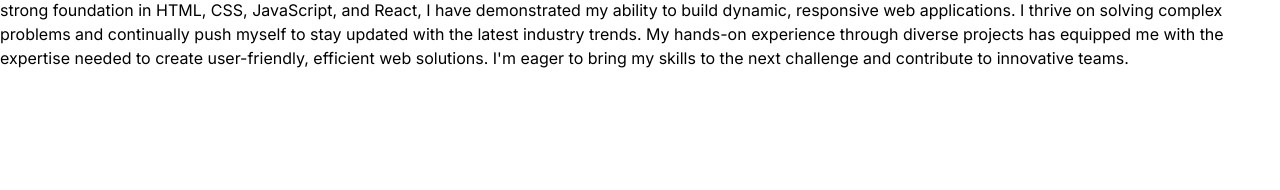
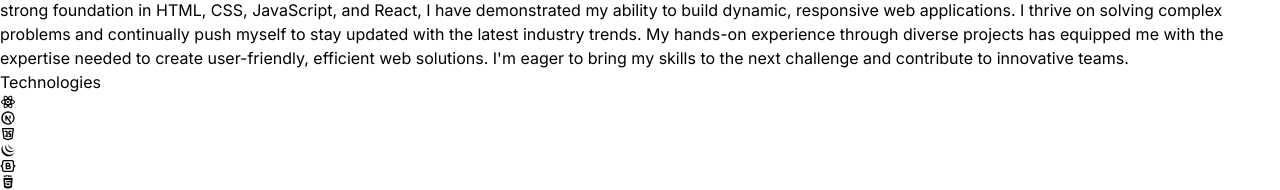
Before and after one commit to jjbstudent/ReactPortfolio, a React (Vite) app: page / in a window 1280 px wide. Shown: the part 1617-1807 px from the top of the page. Before the commit the page ends 1687 px from the top, so only its background shows below. Built offline with nearby package versions, Linux system fonts and the light colour scheme.

Commit message:
add logos

```diff
--- a/src/App.jsx
+++ b/src/App.jsx
@@ -2,6 +2,7 @@
 import About from './components/About'
 import Navbar from './components/NavBar'
 import Hero from './components/hero'
+import Technologies from './components/Technologies'
 
 const App = () => {
   return (
@@ -16,6 +17,7 @@
       <Navbar />
       <Hero />
       <About />
+      <Technologies />
     </div>
   )
 }
--- /dev/null
+++ b/src/components/Technologies.jsx
@@ -0,0 +1,40 @@
+import { RiReactjsLine } from "react-icons/ri";  //react JS
+import { TbBrandNextjs } from "react-icons/tb";     //node JS
+import { TbBrandJavascript } from "react-icons/tb";    // javascript
+import { BiLogoJquery } from "react-icons/bi";    // jquery
+import { RiBootstrapLine } from "react-icons/ri";     //bootstrap
+import { TiHtml5 } from "react-icons/ti";  // css html
+
+
+
+const Technologies = () => {
+  return (
+    <div className='border-b border-neutral-800 pb-24'>
+      <h1 className='my-20 text-center text-4xl'>Technologies</h1>
+      <div className="flex flex-wrap items-center justify-center gap-4">
+        <div className="rounded-2xl border-4 borfer-neutral-800 p-4">
+            <RiReactjsLine className="text-7-xl text-cyan-400"/>
+        </div>
+        <div className="rounded-2xl border-4 borfer-neutral-800 p-4">
+            <TbBrandNextjs className="text-7-xl text-cyan-400"/>
+        </div>
+        <div className="rounded-2xl border-4 borfer-neutral-800 p-4">
+            <TbBrandJavascript className="text-7-xl text-cyan-400"/>
+        </div>
+        <div className="rounded-2xl border-4 borfer-neutral-800 p-4">
+            <BiLogoJquery className="text-7-xl text-cyan-400"/>
+        </div>
+        <div className="rounded-2xl border-4 borfer-neutral-800 p-4">
+            <RiBootstrapLine className="text-7-xl text-cyan-400"/>
+        </div>
+        <div className="rounded-2xl border-4 borfer-neutral-800 p-4">
+            <TiHtml5 className="text-7-xl text-cyan-400"/>
+        </div>
+
+
+      </div>
+    </div>
+  );
+};
+
+export default Technologies;
```
